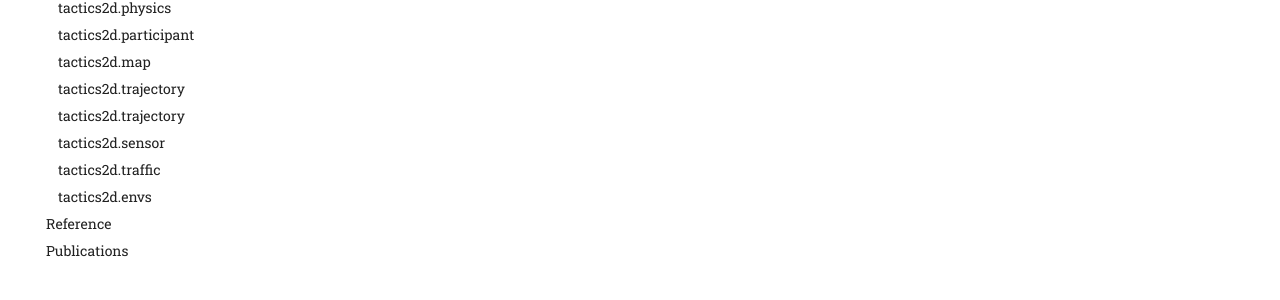
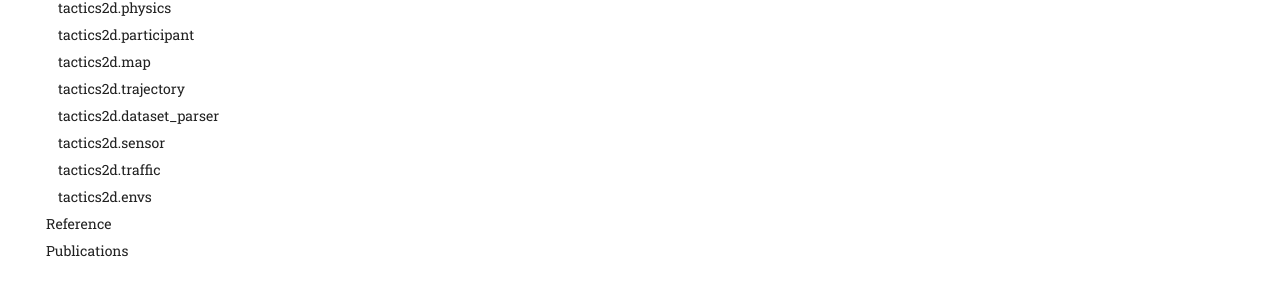
Before and after one commit to WoodOxen/tactics2d, an MkDocs documentation site: the page built from docs/index.md, in a window 1280 px wide. Shown: the part 345-645 px from the top of the page. Built offline with MkDocs 1.6.1 and Material for MkDocs 9.7.7, drawn with Linux system fonts in a browser that asks for light colours; comment, search, counter and statistics services are not loaded.

Commit message:
✏️ fix typo in mkdocs

```diff
--- a/mkdocs.yml
+++ b/mkdocs.yml
@@ -21,7 +21,7 @@ nav:
       - tactics2d.participant: "api/participant.md"
       - tactics2d.map: "api/map.md"
       - tactics2d.trajectory: "api/trajectory.md"
-      - tactics2d.trajectory: "api/map_parser.md"
+      - tactics2d.dataset_parser: "api/dataset_parser.md"
       - tactics2d.sensor: "api/sensor.md"
       - tactics2d.traffic: "api/traffic.md"
       - tactics2d.envs: "api/envs.md"
```
